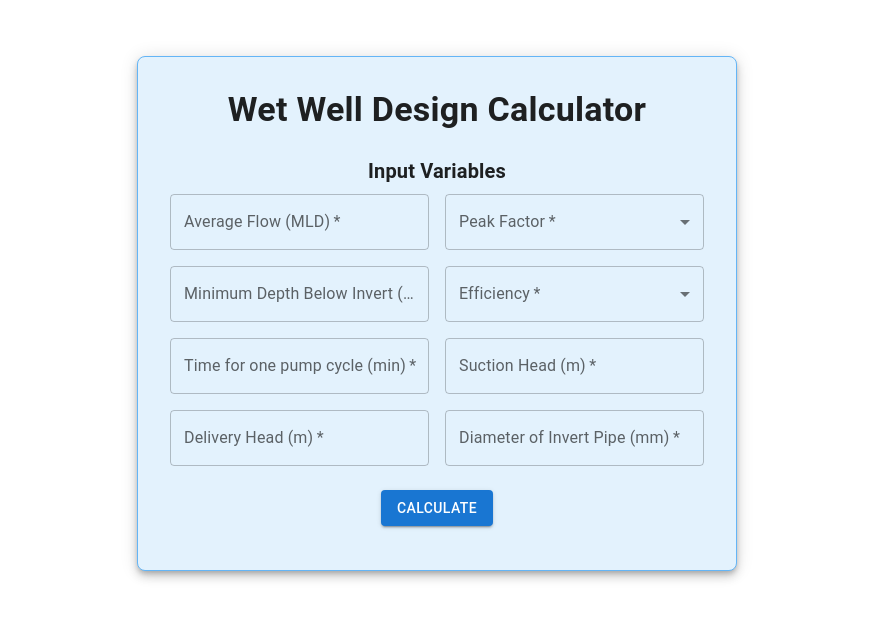
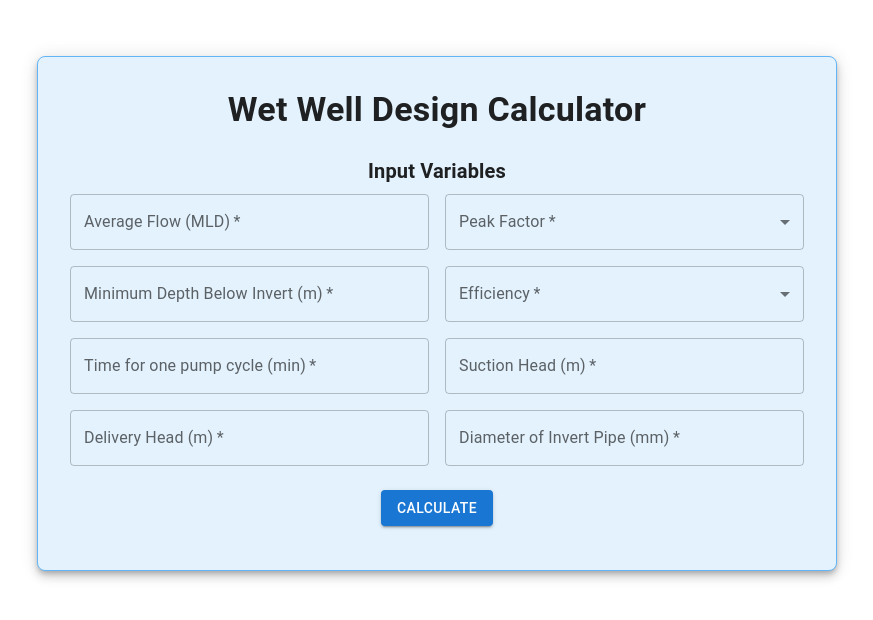
Before and after one commit to Yankyyyy/STP-Design-Tool, a React (Create React App) app: page / in a window 1280 px wide. Shown: the top 620 px of the page, without its empty margins (203-1076 px from the left). Built offline with nearby package versions, Linux system fonts and the light colour scheme.

Commit message:
style: update alignment for input value fields

```diff
--- a/src/App.js
+++ b/src/App.js
@@ -35,7 +35,7 @@ const App = () => {
             borderRadius: 2,
             textAlign: 'center',
             width: '100%',
-            maxWidth: 600,
+            maxWidth: 800,
             backgroundColor: blue[50], // Light blue background for the Paper
             border: `1px solid ${blue[300]}`, // Light blue border
           }}
--- a/src/components/WetWellForm.js
+++ b/src/components/WetWellForm.js
@@ -1,7 +1,7 @@
 import React, { useState } from 'react';
 import { TextField, Button, Grid, Box, Typography, MenuItem, Select, FormControl, InputLabel } from '@mui/material';
-import Efficiency from './PumpEfficiency'; // Adjust the path according to your file structure
-import PeakFactor from './PeakFactor'; // Adjust the path according to your file structure
+import Efficiency from '../cpheeo/PumpEfficiency';
+import PeakFactor from '../cpheeo/PeakFactor';
 
 const WetWellForm = ({ onCalculate }) => {
   const [inputs, setInputs] = useState({
@@ -76,6 +76,11 @@ const WetWellForm = ({ onCalculate }) => {
             onChange={handleChange}
             error={!!errors.averageFlowMLD}
             helperText={errors.averageFlowMLD}
+            sx={{
+              '& .MuiInputBase-input': {
+                textAlign: 'center' // Aligns text within the input
+              }
+            }}
           />
         </Grid>
         <Grid item xs={12} sm={6}>
@@ -106,6 +111,11 @@ const WetWellForm = ({ onCalculate }) => {
             onChange={handleChange}
             error={!!errors.minDepthBelowInvertM}
             helperText={errors.minDepthBelowInvertM}
+            sx={{
+              '& .MuiInputBase-input': {
+                textAlign: 'center' // Aligns text within the input
+              }
+            }}
             InputProps={{ inputProps: { step: 0.01 } }}
           />
         </Grid>
@@ -137,6 +147,11 @@ const WetWellForm = ({ onCalculate }) => {
             onChange={handleChange}
             error={!!errors.timeForOnePumpCycle}
             helperText={errors.timeForOnePumpCycle}
+            sx={{
+              '& .MuiInputBase-input': {
+                textAlign: 'center' // Aligns text within the input
+              }
+            }}
             InputProps={{ inputProps: { step: 0.01 } }}
           />
         </Grid>
@@ -151,6 +166,11 @@ const WetWellForm = ({ onCalculate }) => {
             onChange={handleChange}
             error={!!errors.suctionHeadM}
             helperText={errors.suctionHeadM}
+            sx={{
+              '& .MuiInputBase-input': {
+                textAlign: 'center' // Aligns text within the input
+              }
+            }}
             InputProps={{ inputProps: { step: 0.01 } }}
           />
         </Grid>
@@ -165,6 +185,11 @@ const WetWellForm = ({ onCalculate }) => {
             onChange={handleChange}
             error={!!errors.deliveryHeadM}
             helperText={errors.deliveryHeadM}
+            sx={{
+              '& .MuiInputBase-input': {
+                textAlign: 'center' // Aligns text within the input
+              }
+            }}
             InputProps={{ inputProps: { step: 0.01 } }}
           />
         </Grid>
@@ -179,6 +204,11 @@ const WetWellForm = ({ onCalculate }) => {
             onChange={handleChange}
             error={!!errors.diameterOfInvertPipeM}
             helperText={errors.diameterOfInvertPipeM}
+            sx={{
+              '& .MuiInputBase-input': {
+                textAlign: 'center' // Aligns text within the input
+              }
+            }}
             InputProps={{ inputProps: { step: 0.01 } }}
           />
         </Grid>
```
Also changed, not shown: src/cpheeo/PeakFactor.js (renamed from src/components/PeakFactor.js), src/cpheeo/PumpEfficiency.js (renamed from src/components/PumpEfficiency.js).
